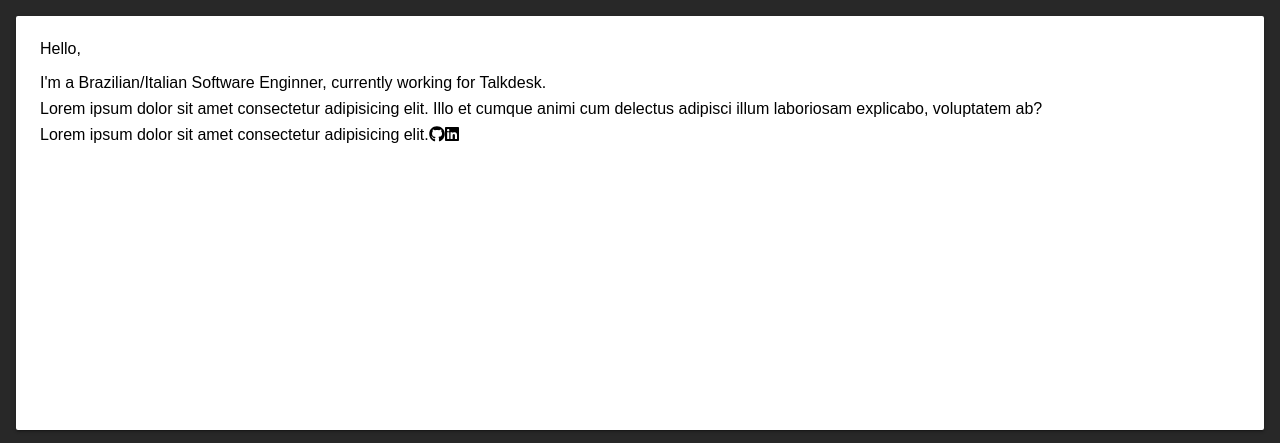
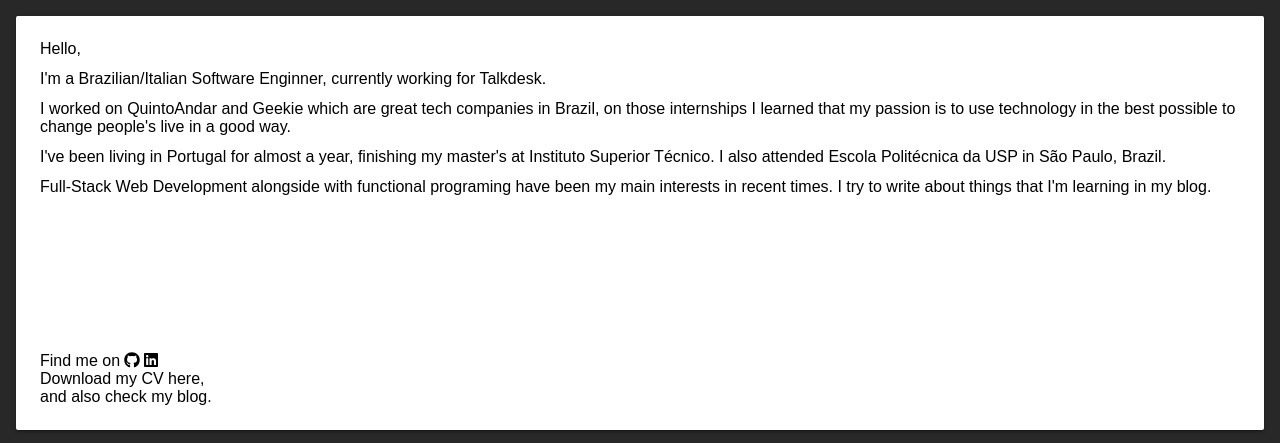
Before and after one commit to rrrahal/rafaelrahal.tech, a React (Create React App) app: page / in a window 1280 px wide. Shown: the part 354-797 px from the top of the page. Built offline with nearby package versions, Linux system fonts and the light colour scheme; what @splitbee/web would draw is missing.

Commit message:
text polishment

```diff
--- a/src/components/PaperSheet/PaperSheet.css
+++ b/src/components/PaperSheet/PaperSheet.css
@@ -21,15 +21,30 @@
               0 3px 1px -2px rgba(0,0,0,0.2);
 }
 
+.links-container {
+  height: 100%;
+  width: 100%;
+  display: flex;
+  align-items: flex-end;
+}
+
 .title {
-  margin-bottom: 16px;
+  margin-bottom: 12px;
   font-weight: 400;
 }
 
 .first-paragraph {
-  margin-bottom: 8px;
+  margin-bottom: 12px;
 }
 
 .second-paragraph {
-  margin-bottom: 8px;
+  margin-bottom: 12px;
 }
+
+.third-paragraph {
+  margin-bottom: 12px;
+}
+
+.icon {
+  padding-left: 4px;
+}
--- a/src/components/PaperSheet/PaperSheet.js
+++ b/src/components/PaperSheet/PaperSheet.js
@@ -16,13 +16,25 @@
             I'm a Brazilian/Italian Software Enginner, currently working for Talkdesk.
         </div>
         <div className="second-paragraph" role="textbox">
-            Lorem ipsum dolor sit amet consectetur adipisicing elit.
-            Illo et cumque animi cum delectus adipisci illum laboriosam explicabo, voluptatem ab?
+            I worked on QuintoAndar and Geekie which are great tech companies in Brazil, on those internships I learned that
+            my passion is to use technology in the best possible to change people's live in a good way.
         </div>
-        <div className="links" role="textbox">
-            Lorem ipsum dolor sit amet consectetur adipisicing elit.
-            {<FontAwesomeIcon icon={faGithub} className="icon" />}
-            {<FontAwesomeIcon icon={faLinkedin} className="icon" />}
+        <div className="third-paragraph" role="textbox">
+            I've been living in Portugal for almost a year, finishing my master's at Instituto Superior Técnico.
+            I also attended Escola Politécnica da USP in São Paulo, Brazil.
+        </div>
+        <div className="fourth-paragraph" role="textbox">
+            Full-Stack Web Development alongside with functional programing have been my main interests in recent times.
+            I try to write about things that I'm learning in my blog.
+        </div>
+        <div className='links-container'>
+          <div className="links" role="textbox">
+              Find me on
+              {<FontAwesomeIcon icon={faGithub} className="icon" />}
+              {<FontAwesomeIcon icon={faLinkedin} className="icon"  />}
+              <br />Download my CV here,
+              <br/> and also check my blog.
+          </div>
         </div>
       </div>
     </div>
```
